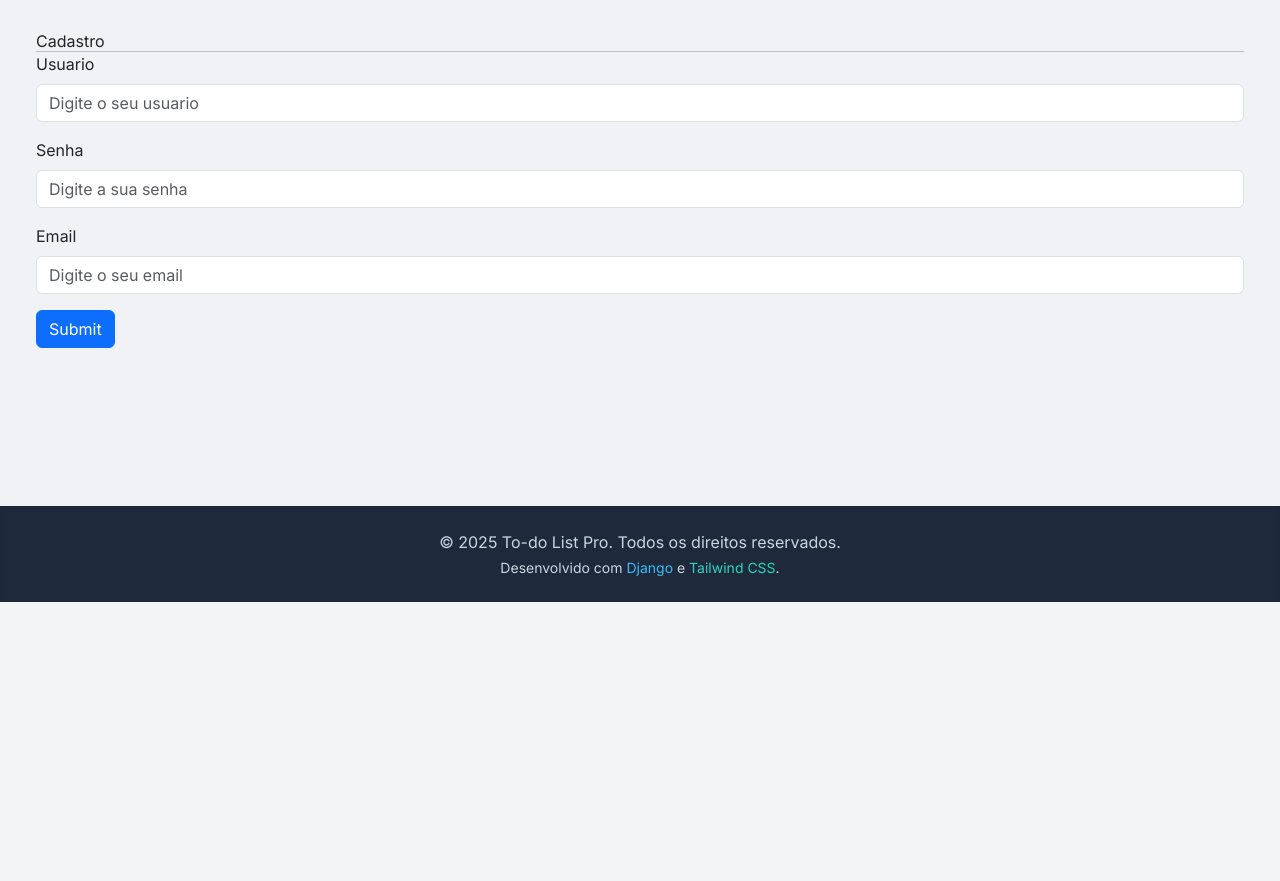
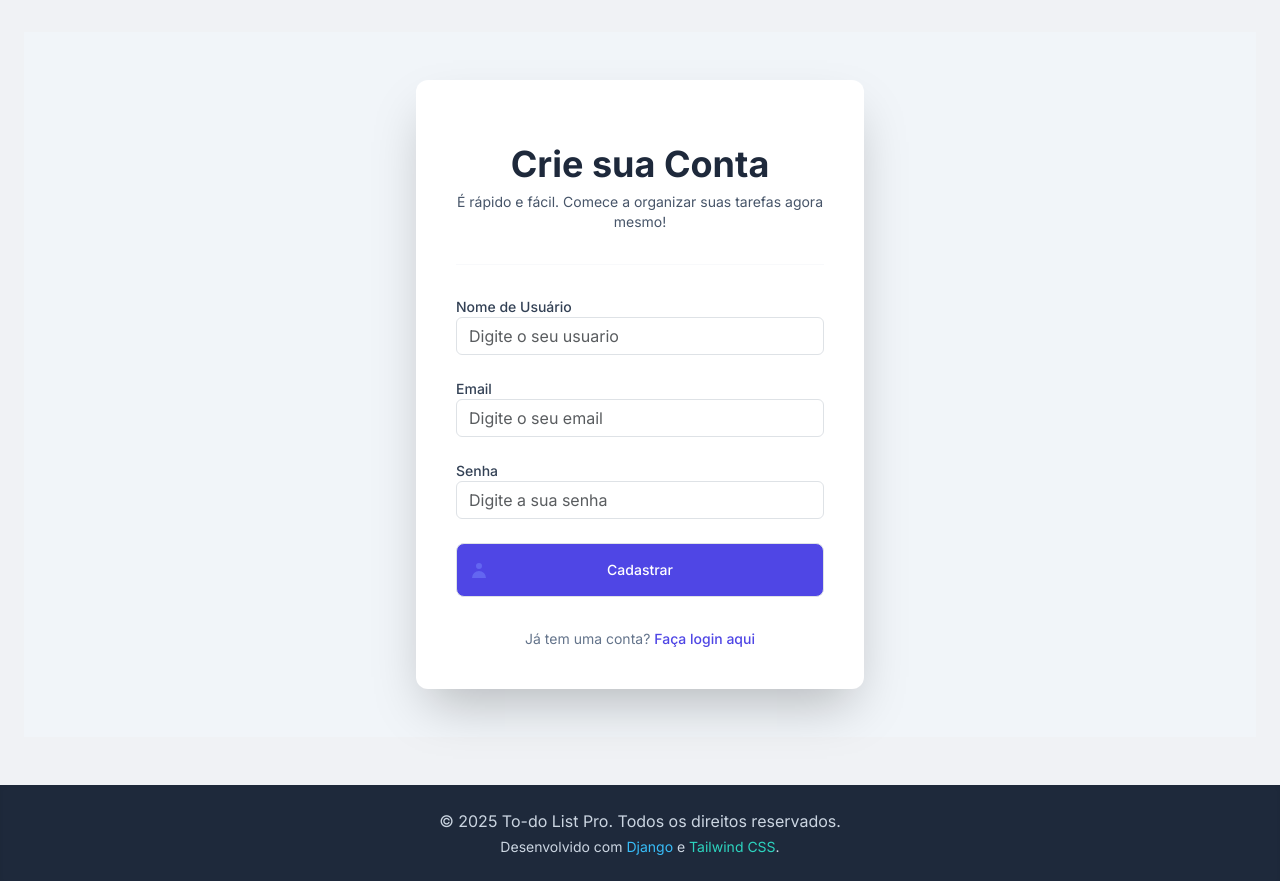
Before and after one commit to potindatupiwe/To-do-List-maker, a Django app: page /todo/register in a window 1280 px wide. Shown: the part 198-1079 px from the top of the page. Before the commit the page ends 800 px from the top, so only its background shows below. Run offline with Django 5.2, Linux system fonts and the light colour scheme; some libraries are stand-ins or nearby versions.

Commit message:
Update register.html

```diff
--- a/polls/todo/templates/user/register.html
+++ b/polls/todo/templates/user/register.html
@@ -1,37 +1,120 @@
 {% extends "base.html" %}
+{% load static %}
+
+{% block CSS %}
+{{ block.super }} <!-- Importa o CSS do base.html -->
+<style>
+    /* Estilos para garantir que os campos do formulário Django (com .form-control) se alinhem com o Tailwind */
+    /* Assumindo que seu UserRegistrationForm aplica 'form-control' aos widgets, como nos exemplos anteriores */
+    .form-control {
+        @apply block w-full px-4 py-3 mb-1 text-base font-normal text-slate-700 bg-white bg-clip-padding border border-solid border-slate-300 rounded-lg transition ease-in-out m-0 focus:text-slate-700 focus:bg-white focus:border-indigo-500 focus:outline-none focus:ring-2 focus:ring-indigo-200;
+    }
+    /* Placeholder styling for better visibility */
+    .form-control::placeholder {
+        @apply text-slate-400 opacity-100;
+    }
+
+    /* Ajuste para o espaçamento do label quando o campo do formulário é renderizado */
+    label + input.form-control,
+    label + div > input.form-control { /* Para casos onde o widget pode estar em um div */
+        @apply mt-1; /* Adiciona uma pequena margem superior ao input se houver um label antes dele */
+    }
+</style>
+{% endblock CSS %}
+
 {% block content %}
-<!DOCTYPE html>
-<html lang="pt-br">
-<head>
-  <meta charset="UTF-8">
-  <meta name="viewport" content="width=device-width, initial-scale=1.0">
-  <title>Login</title>
-</head>
-<body>
+<div class="min-h-[calc(100vh-150px)] flex flex-col items-center justify-center bg-slate-100 py-12 px-4 sm:px-6 lg:px-8">
+    <div class="max-w-md w-full space-y-8 bg-white p-8 sm:p-10 rounded-xl shadow-2xl">
+        <div>
+            <h1 class="mt-6 text-center text-3xl sm:text-4xl font-extrabold text-slate-800">
+                Crie sua Conta
+            </h1>
+            <p class="mt-2 text-center text-sm text-slate-600">
+                É rápido e fácil. Comece a organizar suas tarefas agora mesmo!
+            </p>
+        </div>
 
-  <div class="container">
-    <div class="login-box">
-      <h1>Cadastro</h1>
-      <hr>
-      <form method="POST">{% csrf_token %}
+        <hr class="border-slate-200">
 
-      <div class="mb-3">
-          <label for="exampleInputText" class="form-label">Usuario</label>
-          {{form.username}}
+        <form class="mt-8 space-y-6" method="POST">
+            {% csrf_token %}
+
+            <div>
+                <label for="{{ form.username.id_for_label }}" class="block text-sm font-medium text-slate-700">
+                    Nome de Usuário
+                </label>
+                {{ form.username }}
+                {% if form.username.errors %}
+                    {% for error in form.username.errors %}
+                        <p class="mt-1 text-xs text-red-600">{{ error }}</p>
+                    {% endfor %}
+                {% endif %}
             </div>
-      <div class="mb-3">
-        <label for="exampleInputText" class="form-label">Senha</label>
-        {{form.password}}
+
+            <div>
+                <label for="{{ form.email.id_for_label }}" class="block text-sm font-medium text-slate-700">
+                    Email
+                </label>
+                {{ form.email }}
+                {% if form.email.errors %}
+                    {% for error in form.email.errors %}
+                        <p class="mt-1 text-xs text-red-600">{{ error }}</p>
+                    {% endfor %}
+                {% endif %}
             </div>
-    <div class="mb-3">
-      <label for="exampleInputText" class="form-label">Email</label>
-      {{form.email}}
+
+            <div>
+                <label for="{{ form.password.id_for_label }}" class="block text-sm font-medium text-slate-700">
+                    Senha
+                </label>
+                {{ form.password }}
+                {% if form.password.errors %}
+                    {% for error in form.password.errors %}
+                        <p class="mt-1 text-xs text-red-600">{{ error }}</p>
+                    {% endfor %}
+                {% endif %}
             </div>
-    <button type="submit" class="btn btn-primary">Submit</button>
+
+            <!-- Se você tiver um campo de confirmação de senha no seu form.py (ex: password_confirm), adicione-o aqui:
+            <div>
+                <label for="{{ form.password_confirm.id_for_label }}" class="block text-sm font-medium text-slate-700">
+                    Confirmar Senha
+                </label>
+                {{ form.password_confirm }}
+                {% if form.password_confirm.errors %}
+                    {% for error in form.password_confirm.errors %}
+                        <p class="mt-1 text-xs text-red-600">{{ error }}</p>
+                    {% endfor %}
+                {% endif %}
+            </div>
+            -->
+
+            {% if form.non_field_errors %}
+                <div class="my-4">
+                    {% for error in form.non_field_errors %}
+                        <p class="text-sm text-red-600 bg-red-50 p-3 rounded-md">{{ error }}</p>
+                    {% endfor %}
+                </div>
+            {% endif %}
+
+            <div>
+                <button type="submit" class="group relative w-full flex justify-center py-3 px-4 border border-transparent text-sm font-medium rounded-lg text-white bg-indigo-600 hover:bg-indigo-700 focus:outline-none focus:ring-2 focus:ring-offset-2 focus:ring-indigo-500 transition-colors">
+                    <span class="absolute left-0 inset-y-0 flex items-center pl-3">
+                        <svg class="h-5 w-5 text-indigo-500 group-hover:text-indigo-400" xmlns="http://www.w3.org/2000/svg" viewBox="0 0 20 20" fill="currentColor" aria-hidden="true">
+                          <path fill-rule="evenodd" d="M10 9a3 3 0 100-6 3 3 0 000 6zm-7 9a7 7 0 1114 0H3z" clip-rule="evenodd" />
+                        </svg>
+                    </span>
+                    Cadastrar
+                </button>
+            </div>
         </form>
 
+        <div class="text-center text-sm text-slate-500 mt-6">
+            Já tem uma conta?
+            <a href="{% url 'login' %}" class="font-medium text-indigo-600 hover:text-indigo-500">
+                Faça login aqui
+            </a>
         </div>
     </div>
-</body>
-</html>
+</div>
 {% endblock content %}
```
Lines whose indentation alone changed are shown as unchanged.
